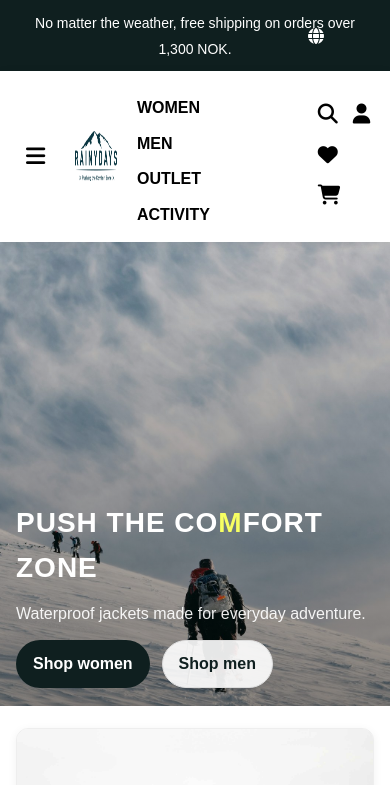
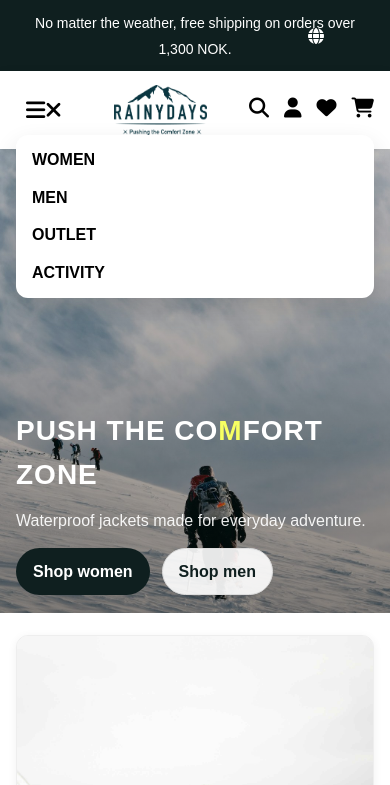
Before and after one commit to VeronicaK37/course-assignment-html-css, a plain HTML site: page index.html in a window 390 px wide. Both pictures are taken after a click on the label "Open menu". Shown: the top 785 px of the page. Drawn offline with Linux system fonts and the light colour scheme.

Commit message:
Improved the mobile navigation
I improved the mobile navigation by repositioning the hamburger menu dropdown directly below the toggle icon, following common mobile and e-commerce design patterns. I also added a close (×) icon to clearly indicate when the menu is open, making it easier for users to understand how to close it.

```diff
--- a/css/style.css
+++ b/css/style.css
@@ -566,6 +566,48 @@ Make it a clickable entry point here and give it hover/focus effects.*/
   */
 
   /* [CHANGED] icons Line breaks are more comfortable on mobile devices. */
+
+/* changed 👇 hamberger menu dropdown */
+/* [ADDED] Make header-inner a positioning reference point */
+  .header-inner {
+    position: relative;
+  }
+
+/* [CHANGED] Menu now has absolute positioning: it appears below the header */
+  .main-nav {
+    display: none;
+    position: absolute;
+    top: 100%;          /* below the header-inner header */
+    left: 0;
+    width: 100%;
+    background: #fff;
+    padding: 12px 16px;
+    box-shadow: 0 10px 24px rgba(0,0,0,0.12);
+    border-radius: 12px;
+  }
+
+  /* vertical layout */
+  .main-nav ul {
+    flex-direction: column;
+    gap: 12px;
+    padding-top: 0;
+
+  /* [CHANGED] a drop-down menu will appear after checking the box */
+  #menu-toggle:checked ~ .main-nav {
+    display: block;
+  }
+
+  /* [ADDED] the default display is "≡", and the "✕" is hidden */
+  .hamburger .icon-close { display: none; }
+  .hamburger .icon-open  { display: inline-block; }
+
+/* [ADDED] When the menu is open: hide "≡" and show "✕" */
+  #menu-toggle:checked + .hamburger .icon-open  { display: none; }
+  #menu-toggle:checked + .hamburger .icon-close { display: inline-block; }
+}
+/* changed 👆 hamberger menu dropdown */
+
+
   .icons {
     justify-content: flex-start;
     flex-wrap: wrap;
--- a/index.html
+++ b/index.html
@@ -3,7 +3,9 @@
 <head>
   <meta charset="UTF-8" />
   <meta name="viewport" content="width=device-width, initial-scale=1.0" />
-  <meta name="description" content="Rainydays official homepage - Explore waterproof jackets for men and women. Gear up for every adventure."" />
+  <!-- <meta name="description" content="Rainydays official homepage - Explore waterproof jackets for men and women. Gear up for every adventure."" /> -->
+  <!-- changed👇 Optimized meta description (≤160 characters)  -->
+  <meta name="description" content="Discover Rainydays waterproof jackets for men and women. Designed for outdoor adventures in all weather conditions." />
   <title>Rainydays Home | Waterproof Outdoor Jackets</title>
   <link rel="stylesheet" href="css/style.css" />
   <script src="https://kit.fontawesome.com/5aa3af0107.js" crossorigin="anonymous"></script>
@@ -19,7 +21,7 @@
       </button>
     </div>
   </div>
-
+<!-- test -->
   <!-- Header -->
    <!-- industry standard approach (very important)
   <header>
@@ -35,9 +37,15 @@
       <!-- add aria-controls / aria-label: Toggle menu / main-nav-->
       <input type="checkbox" id="menu-toggle" aria-label="Toggle menu" aria-controls="main-nav"/>
 
-      <!-- add aria-label: Open menu -->
+      <!-- add aria-label: Open menu
       <label for="menu-toggle" class="hamburger" aria-label="Open menu">
         <i class="fas fa-bars"></i>
+      </label> -->
+
+      <!-- changed👇 hamburger：add two icons， using css -->
+      <label for="menu-toggle" class="hamburger" aria-label="Open menu">
+        <i class="fas fa-bars icon-open" aria-hidden="true"></i>
+        <i class="fas fa-times icon-close" aria-hidden="true"></i>
       </label>
 
       <div class="logo">
```
